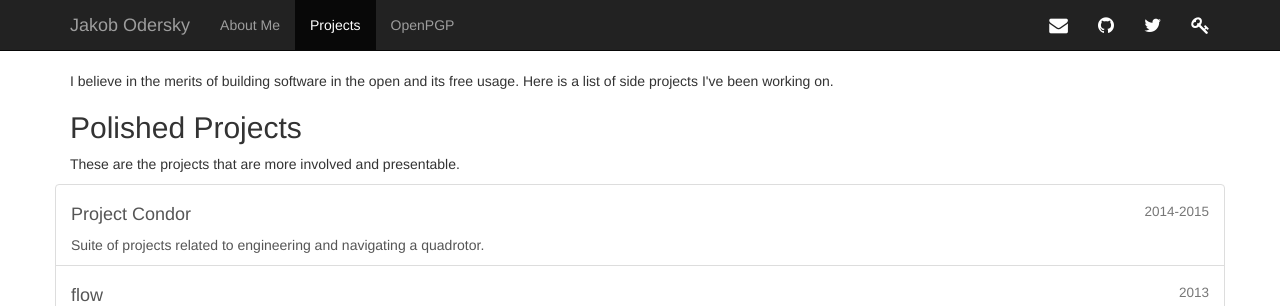
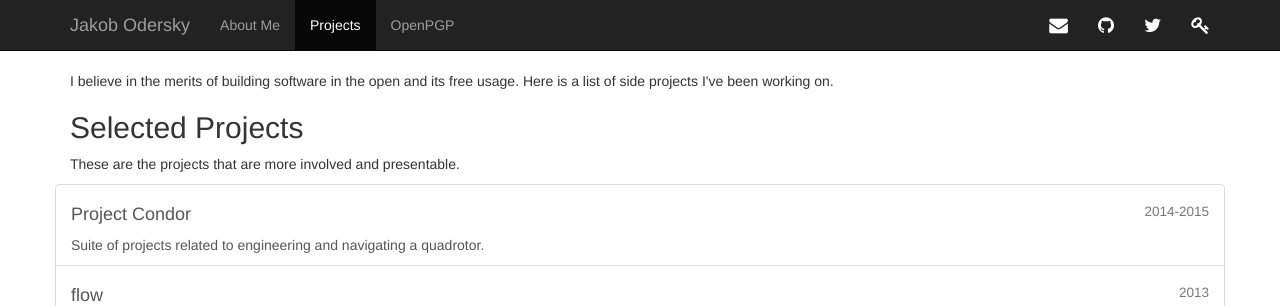
Before and after one commit to jodersky/homepage, a Jekyll site: the page built from projects/index.html, in a window 1280 px wide. Shown: the top 306 px of the page. Built offline with Jekyll 4.4.1, drawn with Linux system fonts in a browser that asks for light colours; nearby versions of some CDN libraries.

Commit message:
change selected projects title

```diff
--- a/projects/index.html
+++ b/projects/index.html
@@ -4,7 +4,7 @@ title: Projects
 id: projects
 ---
 I believe in the merits of building software in the open and its free usage. Here is a list of side projects I've been working on.
-<h2>Polished Projects</h2>
+<h2>Selected Projects</h2>
 <p>These are the projects that are more involved and presentable.</p>
 <div class="list-group row">
 	{% for project in site.projects reversed %}
```
